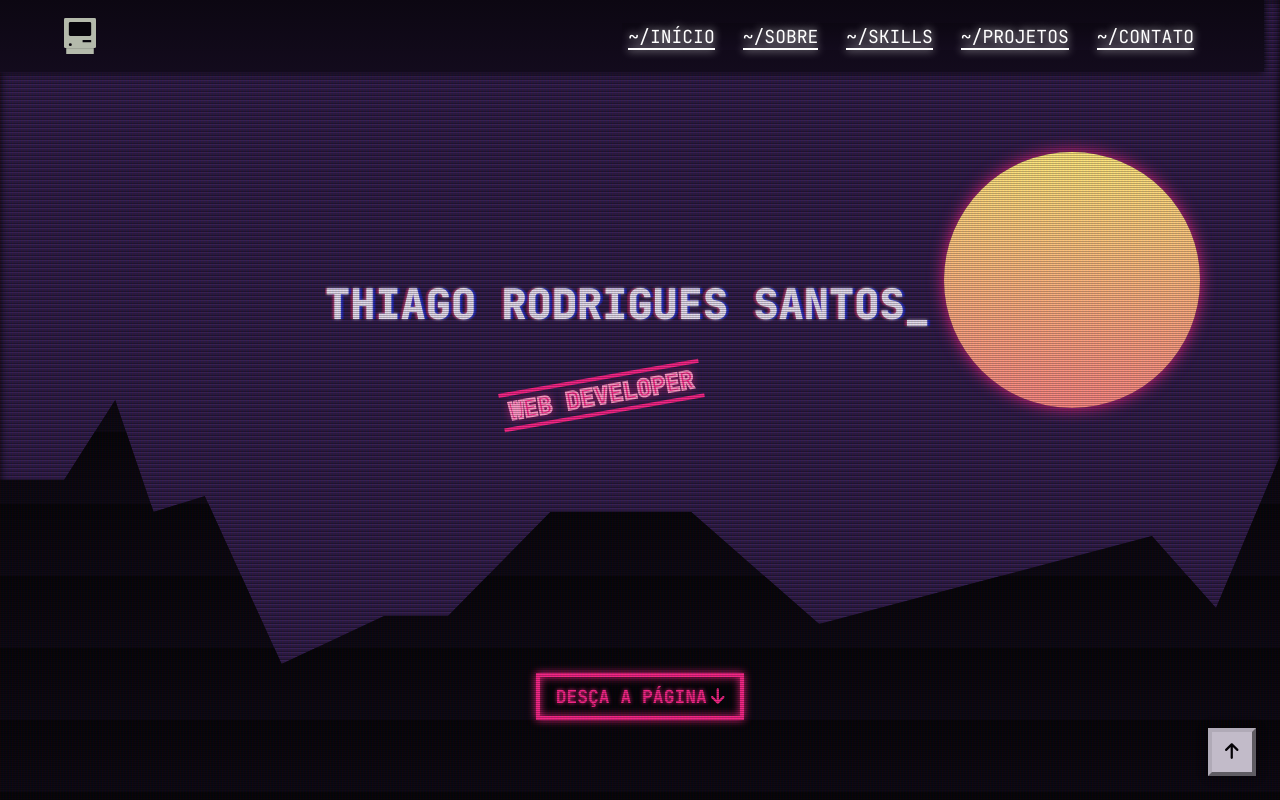
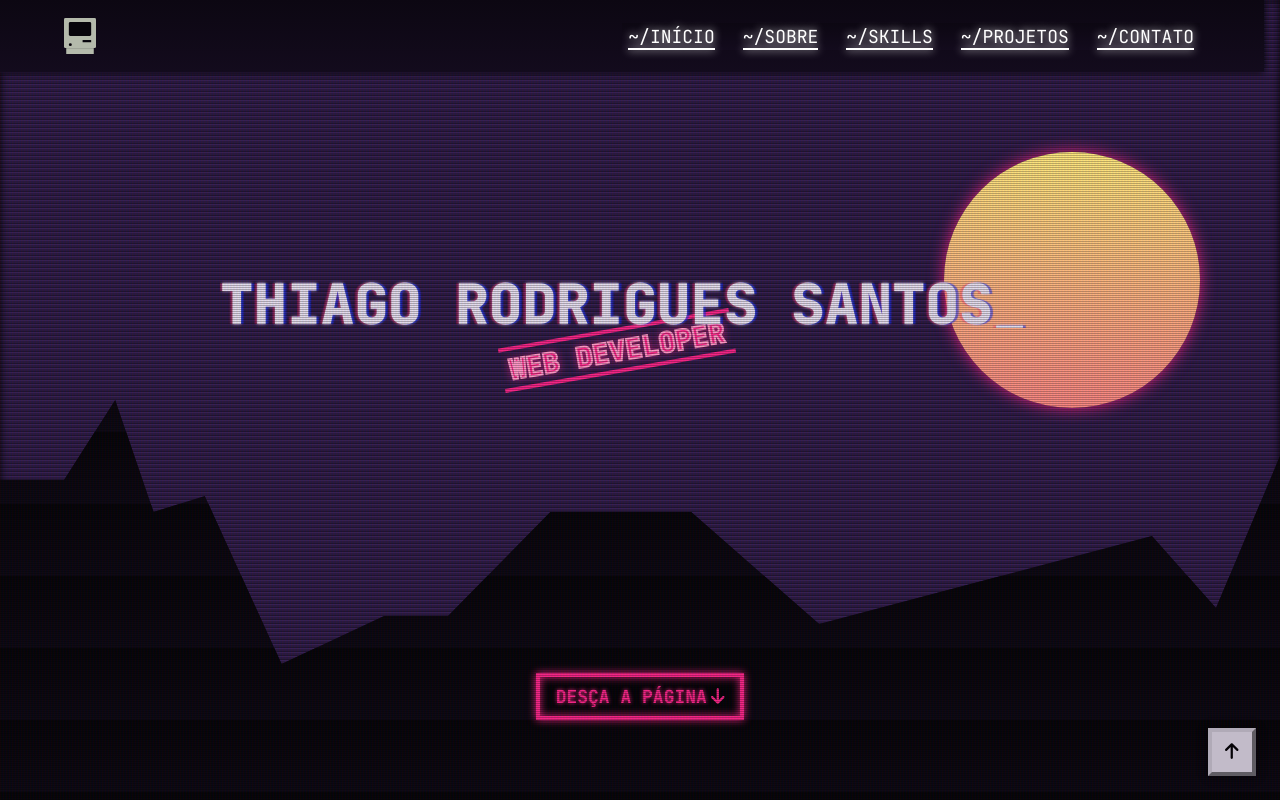
Before and after one commit to trsaints/trsaints-frontend, a React (Vite) app: page / in a window 1280 px wide. Shown: the top 800 px of the page. Built offline with nearby package versions, Linux system fonts and the light colour scheme.

Commit message:
fix: update typed-out keyframe default behaviour

```diff
--- a/src/animations.css
+++ b/src/animations.css
@@ -25,9 +25,13 @@ body {
   animation-fill-mode: forwards;
 }
 
-.hero__title .typed-out {
+.hero__title {
   --step-count: 9;
-  white-space: unset;
+}
+
+.about__title,
+.contact__title {
+  white-space: nowrap;
 }
 
 .about__title {
@@ -35,24 +39,33 @@ body {
 }
 
 .skills__title {
-  --step-count: 16;
+  --step-count: 8;
 }
 
 .projects__title {
-  --step-count: 16;
+  --step-count: 8;
 }
 
 .contact__title {
   --step-count: 10;
 }
 
-@media screen and (min-width: 720px) {
+@media screen and (min-width: 1280px) {
+  .hero__title,
+  .skills__title,
+  .projects__title {
+    white-space: nowrap;
+  }
+
   .hero__title .typed-out {
     --step-count: 24;
-    white-space: nowrap;
+  }
+
+  .skills__title,
+  .projects__title {
+    --step-count: 15;
   }
 }
-
 
 @media screen and (hover: hover) {
   .hero::after {
--- a/src/app/components/MainContent/Hero/Hero.css
+++ b/src/app/components/MainContent/Hero/Hero.css
@@ -28,7 +28,6 @@
   text-shadow: 0 4px 8px var(--black);
   text-transform: uppercase;
 }
-
 
 .hero__subtitle {
   position: absolute;
@@ -129,7 +128,6 @@
   .hero__subtitle {
     display: inline-block;
     left: calc(50vw - 140px);
-    top: calc(50vh - 72px + 3rem);
 
     margin-inline: auto;
   }
@@ -144,6 +142,15 @@
     padding: 5rem 4rem;
   }
 
+  .hero__title {
+    font-size: 3.5rem;
+  }
+
+  .hero__subtitle {
+    font-size: 1.75rem;
+    top: calc(50vh - 72px);
+  }
+
   .hero::after {
     left: calc(100vw - 256px - 5rem);
 
--- a/src/app/components/MainContent/Skills/Skills.css
+++ b/src/app/components/MainContent/Skills/Skills.css
@@ -4,10 +4,6 @@
   padding: 5rem 1.5rem;
 
   background-image: linear-gradient(to bottom, var(--black-2), var(--black));
-}
-
-.skills__title {
-  margin-inline: auto;
 }
 
 .skills__desc {
@@ -76,6 +72,10 @@
     padding: 5rem 4rem;
   }
 
+  .skills__title {
+    margin-inline: auto;
+  }
+
   .skills__desc {
     max-width: 50vw;
     margin-inline: auto;
--- a/src/index.css
+++ b/src/index.css
@@ -210,7 +210,7 @@ p {
   display: block;
   position: relative;
   overflow: hidden;
-  white-space: nowrap;
+  white-space: unset;
   width: 0;
 }
 
```
